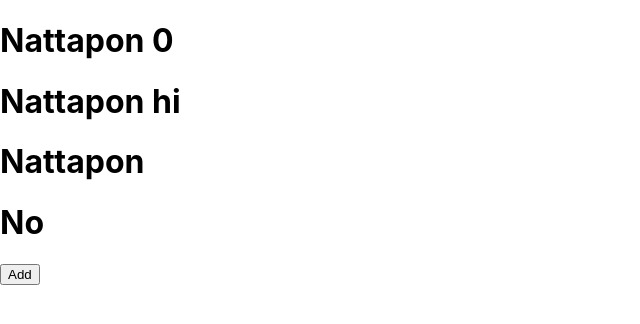
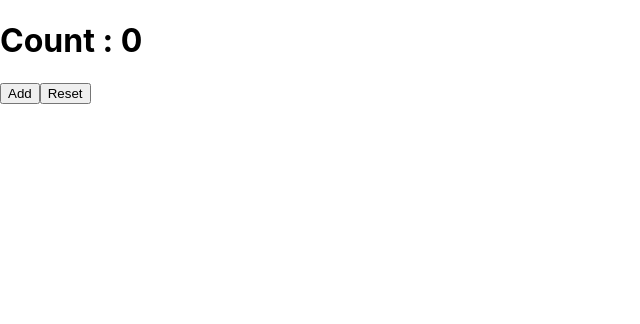
Before and after one commit to Nattapon33998/fun_with_ReactJs, a React (Create React App) app: page / in a window 1280 px wide. Shown: the top 324 px of the page, without its empty margins (0-640 px from the left). Built offline with nearby package versions, Linux system fonts and the light colour scheme.

Commit message:
useState

```diff
--- a/src/App.js
+++ b/src/App.js
@@ -1,28 +1,27 @@
-import React, { Component } from 'react'
+import React, {useState} from 'react'
 
-export default class App extends Component {
-  render() {
+export default function App() {
 
-    let var1 = 0;
-    const var2 = "hi";
-    const var3 = false;
+  const [count, setCount] = useState(0);
 
   return (
     <div>
-        <h1>Nattapon {var1}</h1>
-        <h1>Nattapon {var2}</h1>
-        <h1>Nattapon {var3 && "yes"}</h1>
-        {var3 ? <h1>yes</h1> : <h1>No</h1>}
+      <h1>Count : {count}</h1>
 
-        <button
-          onClick={() => {
-            var1  = var1 + 1;
-            console.log(var1)
+      <button onClick={()=>{
+        setCount(count + 1);
       }}
       >
         Add
       </button>
+
+      <button onClick={()=>{
+        setCount(0);
+      }}
+      >
+        Reset
+      </button>
+
     </div>
   )
 }
-}
```
Lines whose indentation alone changed are shown as unchanged.
